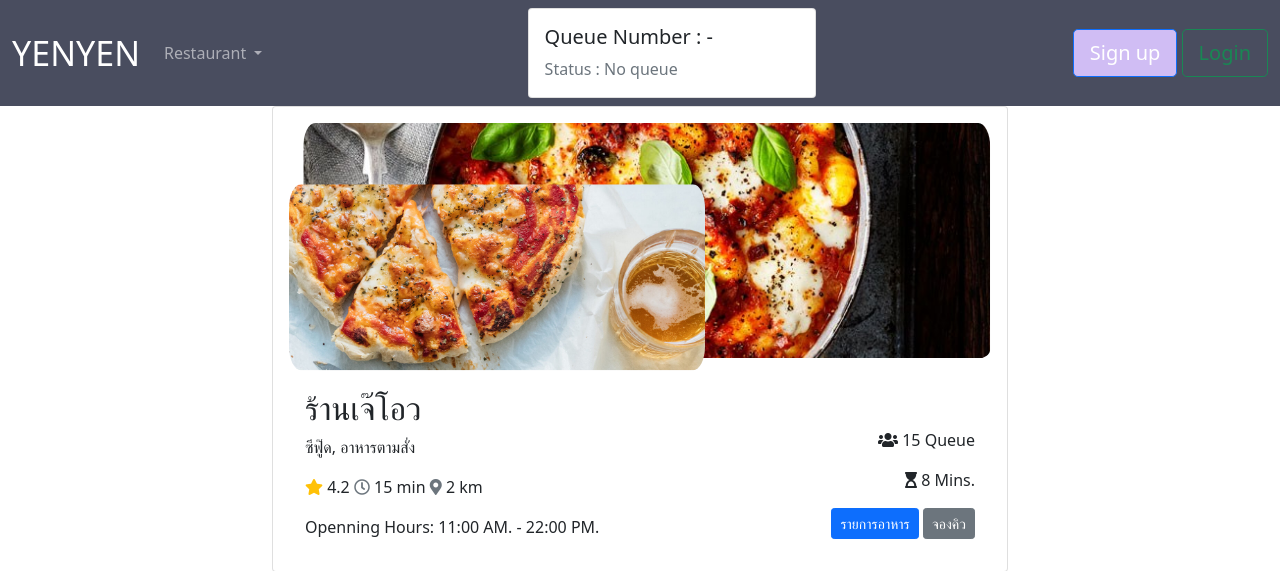
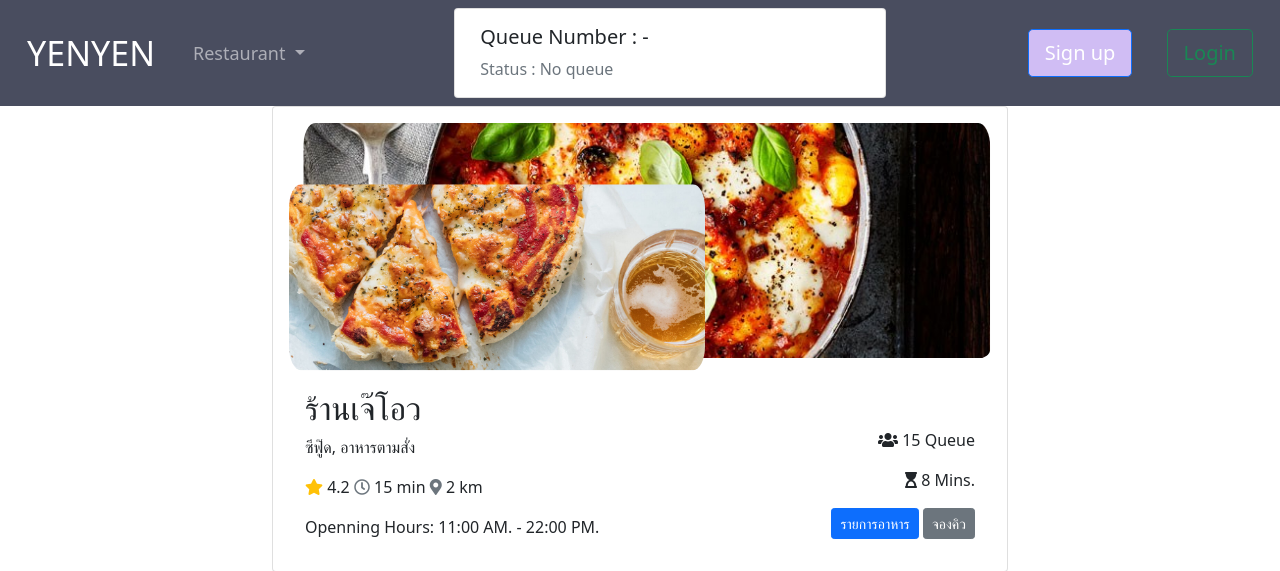
Before and after one commit to pete13232/DBProject, a Django app: page /resCard in a window 1280 px wide. Shown: the top 571 px of the page. Run offline with Django 3.2, Linux system fonts and the light colour scheme.

Commit message:
navbar margin adjuisting

```diff
--- a/myproject/app/templates/navbartest.html
+++ b/myproject/app/templates/navbartest.html
@@ -13,14 +13,14 @@
 <nav class="navbar navbar-expand-lg navbar-dark navbar-YENYEN">
         <div class="navbar-inner container-fluid">
             <div class ="d-flex justify-content-start d-flex align-items-center">
-                <a class="navbar-brand" href="#">YENYEN</a>
+                <a class="navbar-brand" style="margin: 0px 15px" href="#">YENYEN</a>
                 <button class="navbar-toggler" type="button" data-bs-toggle="collapse" data-bs-target="#navbarSupportedContent"
                     aria-controls="navbarSupportedContent" aria-expanded="false" aria-label="Toggle navigation">
                     <span class="navbar-toggler-icon"></span>
                 </button>
                     <ul class="navbar-nav">
                         <li class="nav-item dropdown">
-                        <a class="nav-link dropdown-toggle" href="#" id="navbarDropdownMenuLink" role="button" data-bs-toggle="dropdown" aria-expanded="false">
+                        <a class="nav-link dropdown-toggle" style="margin: 0px 15px; font-size: 18px" href="#" id="navbarDropdownMenuLink" role="button" data-bs-toggle="dropdown" aria-expanded="false">
                             Restaurant
                         </a>
                         <ul class="dropdown-menu" aria-labelledby="navbarDropdownMenuLink">
@@ -32,16 +32,16 @@
                     </ul>
             </div>
             <div class="nav-item">
-                <div class="card" style="width: 18rem;">
-                    <div class="card-body">
+                <div class="card" style="width: 27rem">
+                    <div class="card-body"  style = "padding: 16px 25px">
                     <h5 class="card-title">Queue Number : -</h5>
                     <class class="card-subtitle mb-2 text-muted">Status : No queue</class>
                     </div>
                 </div>
             </div>
             <div>
-                <button type="button" class="btn btn-primary btn-lg" style="background-color:#D0BDF4">Sign up</button>
-                <button type="button" class="btn btn-outline-success btn-lg">Login</button>
+                <button type="button" class="btn btn-primary btn-lg" style="background-color:#D0BDF4; margin: 0px 15px">Sign up</button>
+                <button type="button" class="btn btn-outline-success btn-lg" style="margin: 0px 15px">Login</button>
             </div>
         </div>
 </nav>
```
